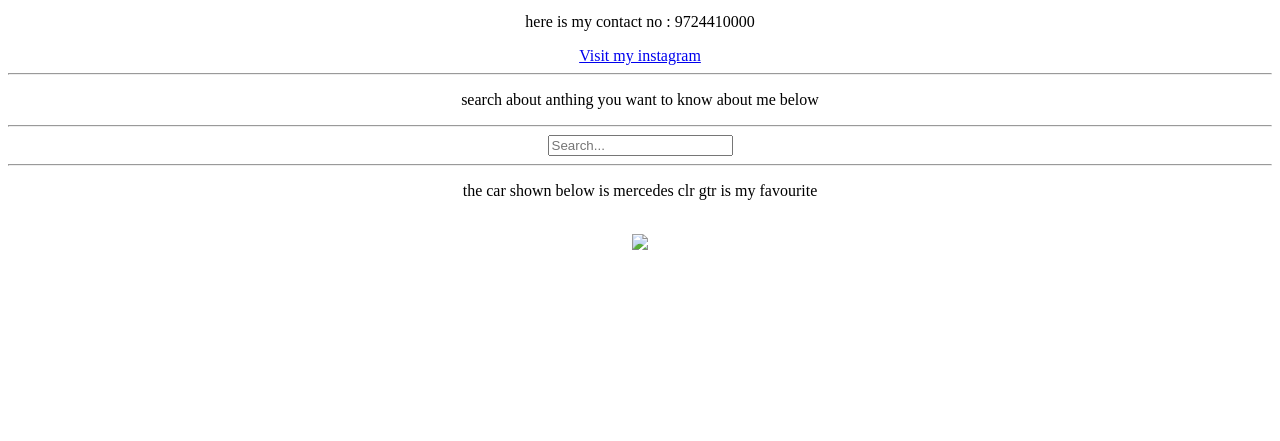
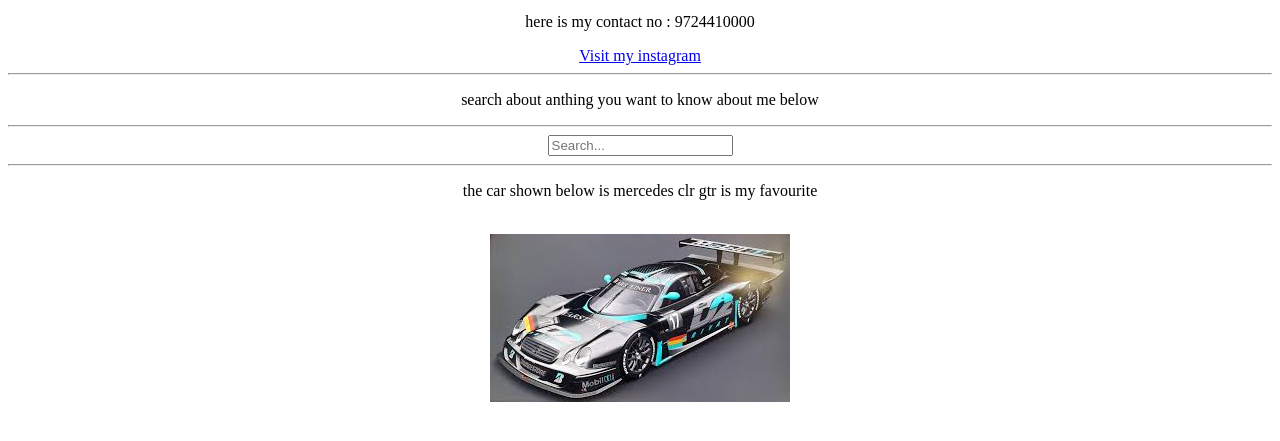
Before and after one commit to Rockkstar9/mywebsite.html, a plain HTML site: page index.html in a window 1280 px wide. Shown: the part 101-542 px from the top of the page. Drawn offline with Linux system fonts and the light colour scheme.

Commit message:
index.html

```diff
--- a/index.html
+++ b/index.html
@@ -17,6 +17,6 @@
 
         <p>the car shown below is mercedes clr gtr is my favourite</p>
         <br>
-        <img src="mrcedes.webp" style="width:300px; height:100;">
+        <img src="mrc.jepg.jfif" style="width:300px; height:100;">
 </body>
 </html>
```
